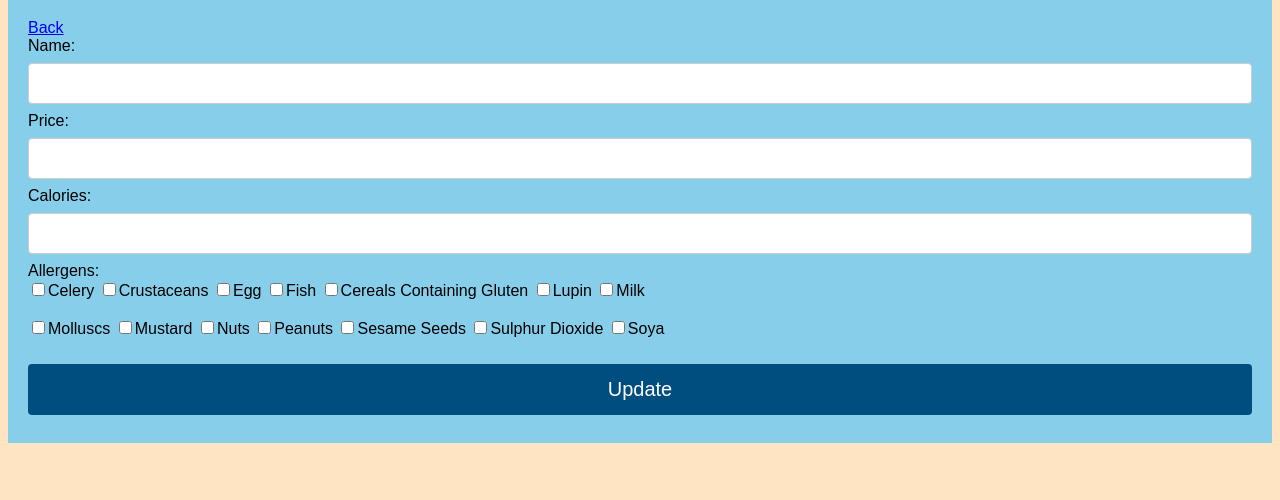
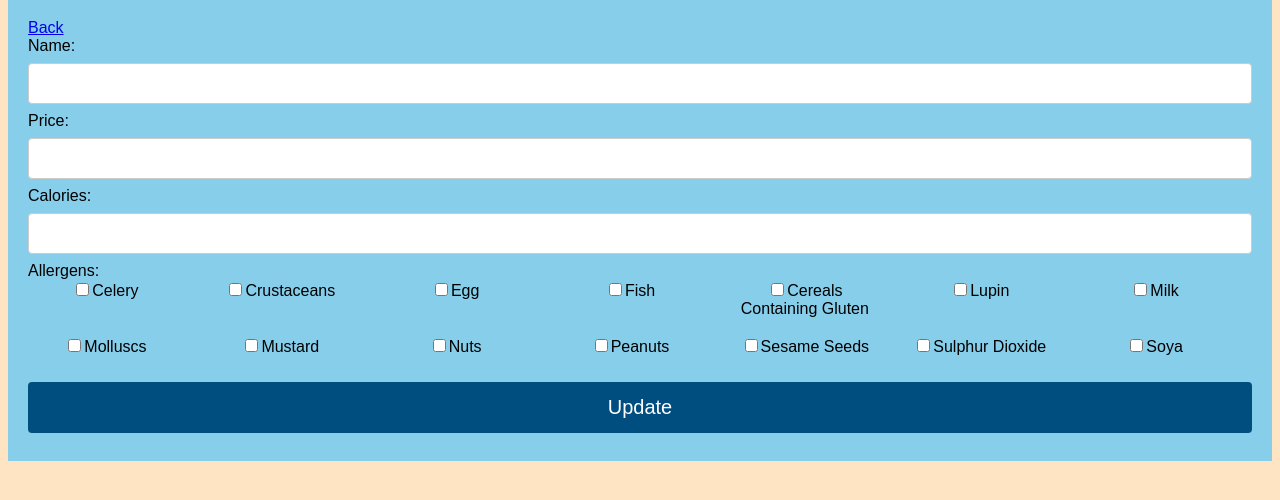
Before and after one commit to mahid2000/Resturant-Management-Web-App, a Flask app: page /addMenuItem in a window 1280 px wide. Shown: the part 190-690 px from the top of the page. Run offline with Flask 2, Linux system fonts and the light colour scheme.

Commit message:
Added CSS styling for the list of allergens when adding a menu item.

```diff
--- a/static/css/style.css
+++ b/static/css/style.css
@@ -103,6 +103,19 @@ main input[type=submit]:hover {
   background-color: #0066c0;
 }
 
+main form div {
+  display: flex;
+  flex-wrap: nowrap;
+}
+
+main form div label {
+  flex: 1;
+  margin-right: 20px;
+  display: inline-block;
+  text-align: center;
+  width: 150px;
+}
+
 footer {
   background-color: #87CEEB;
   padding: 20px;
```
